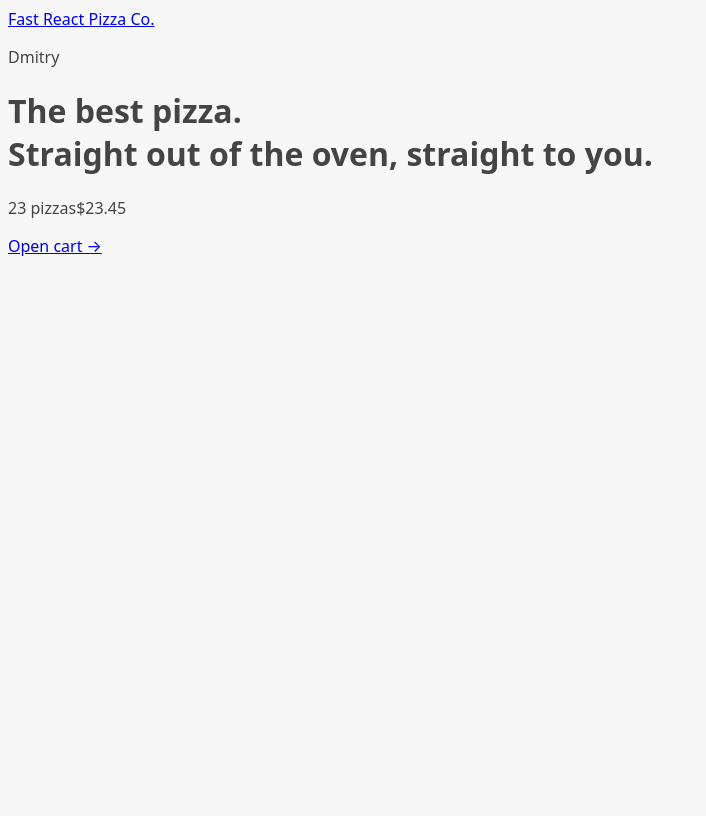
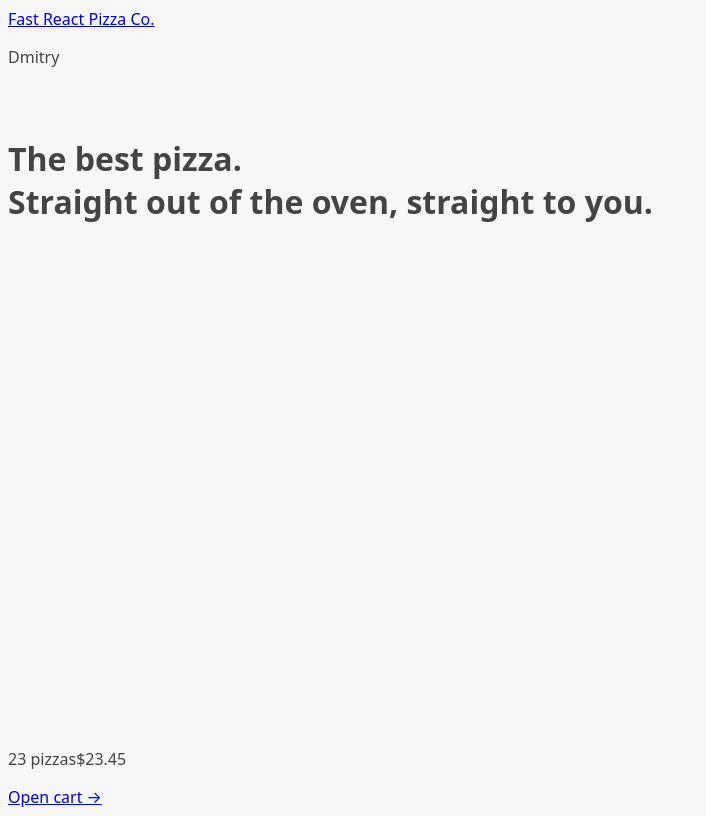
Before and after one commit to AntonovDm/pizza-web, a React (Vite) app: page / in a window 1280 px wide. Shown: the whole page, without its empty margins (0-706 px from the left). Built offline with nearby package versions, Linux system fonts and the light colour scheme.

Commit message:
Loading indicator

```diff
--- a/src/features/menu/Menu.jsx
+++ b/src/features/menu/Menu.jsx
@@ -4,7 +4,6 @@
 
 function Menu() {
   const menu = useLoaderData()
-  console.log(menu)
 
   return (
     <ul>
--- a/src/ui/AppLayout.jsx
+++ b/src/ui/AppLayout.jsx
@@ -1,10 +1,16 @@
 import Header from './Header'
+import Loader from './Loader'
 import CartOverview from '../features/cart/CartOverview'
-import { Outlet } from 'react-router-dom'
+import { Outlet, useNavigation } from 'react-router-dom'
 
 function AppLayout() {
+  const navigation = useNavigation()
+  const isLoading = navigation.state === 'loading'
+
   return (
-    <div>
+    <div className="layout">
+      {isLoading && <Loader />}
+
       <Header />
 
       <main>
--- /dev/null
+++ b/src/ui/Loader.jsx
@@ -0,0 +1,5 @@
+function Loader() {
+  return <div className="loader"></div>
+}
+
+export default Loader
```
